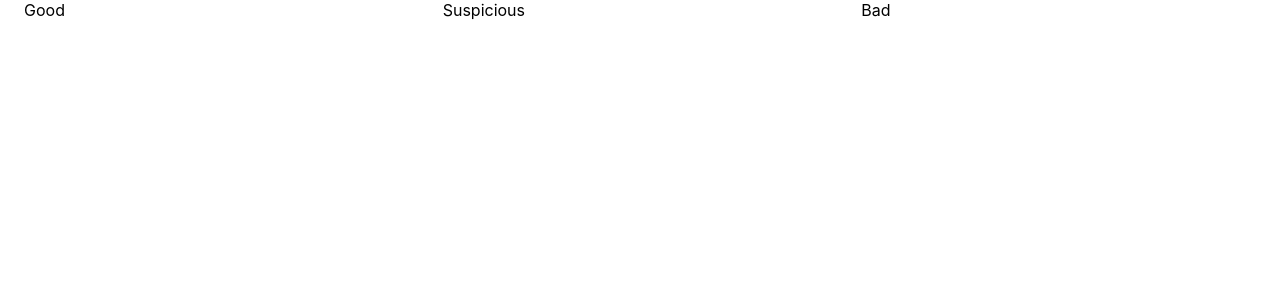
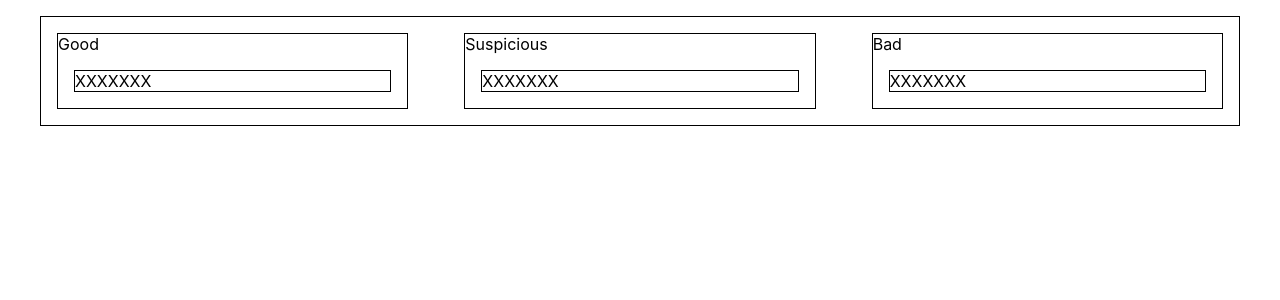
Before and after one commit to komaruloh/hackathon-2019, a React (Create React App) app: page / in a window 1280 px wide. Shown: the top 300 px of the page. Built offline with nearby package versions, Linux system fonts and the light colour scheme.

Commit message:
Extract user component

```diff
--- a/src/Dashboard.js
+++ b/src/Dashboard.js
@@ -1,21 +1,37 @@
 import React from "react";
 import Container from "@material-ui/core/Container";
 import Grid from "@material-ui/core/Grid";
+import Box from "@material-ui/core/Box";
+
+const User = () => {
+  return (
+    <Box border={1} m={2}>
+      XXXXXXX
+    </Box>
+  );
+};
+
+const List = ({ title }) => {
+  return (
+    <Grid item xs={4}>
+      <Box border={1} m={2}>
+        <div>{title}</div>
+        <User />
+      </Box>
+    </Grid>
+  );
+};
 
 const Dashboard = () => {
   return (
     <Container maxWidth="lg">
-      <Grid container spacing={3}>
-        <Grid item xs={4}>
-          <div>Good</div>
+      <Box border={1} m={2}>
+        <Grid container spacing={3}>
+          <List title="Good" />
+          <List title="Suspicious" />
+          <List title="Bad" />
         </Grid>
-        <Grid item xs={4}>
-          <div>Suspicious</div>
-        </Grid>
-        <Grid item xs={4}>
-          <div>Bad</div>
-        </Grid>
-      </Grid>
+      </Box>
     </Container>
   );
 };
```
